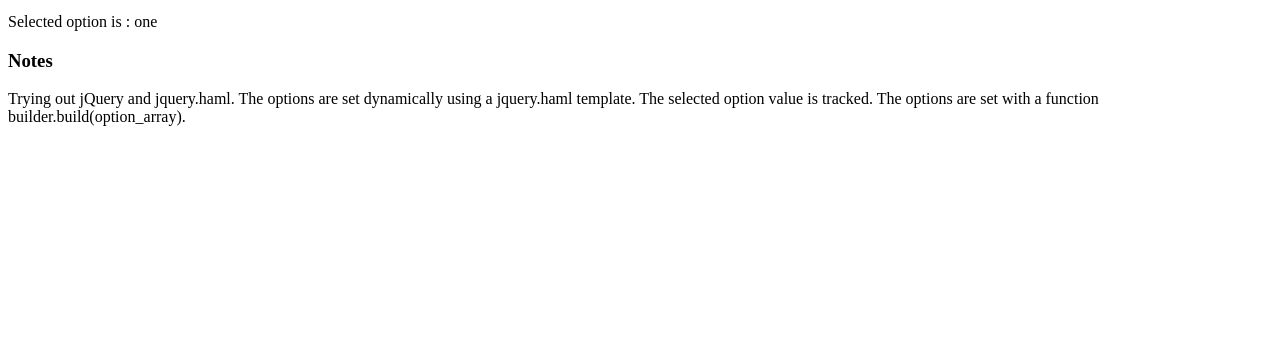
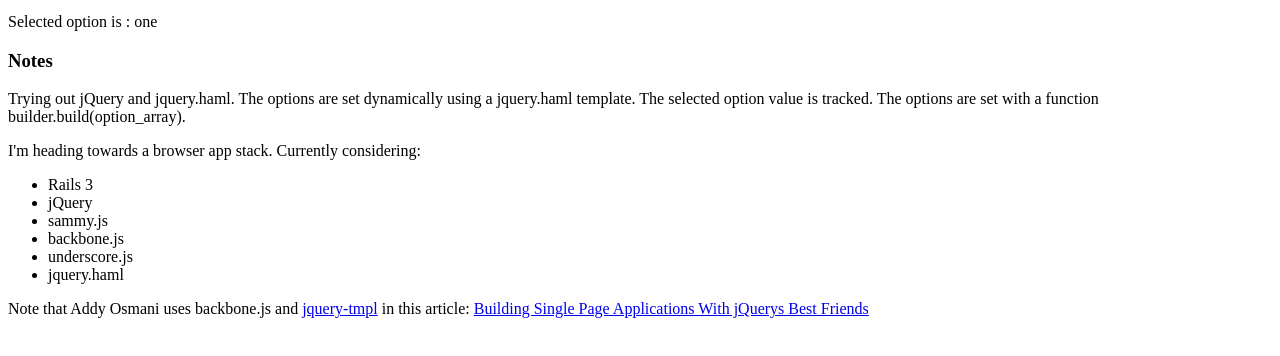
Before and after one commit to CootCraig/JavaScript_Examples, a plain HTML site: page jquery_haml_01/index.html in a window 1280 px wide. Shown: the part 102-458 px from the top of the page. Drawn offline with Linux system fonts and the light colour scheme.

Commit message:
Added some more commentary to jquery_haml_01

```diff
--- a/jquery_haml_01/index.html
+++ b/jquery_haml_01/index.html
@@ -19,6 +19,21 @@
       The selected option value is tracked.
       The options are set with a function builder.build(option_array).
     </p>
+    <p>I'm heading towards a browser app stack.  Currently considering:</p>
+    <ul>
+      <li>Rails 3</li>
+      <li>jQuery</li>
+      <li>sammy.js</li>
+      <li>backbone.js</li>
+      <li>underscore.js</li>
+      <li>jquery.haml</li>
+    </ul>
+    <p>Note that Addy Osmani uses backbone.js and
+      <a href="https://github.com/jquery/jquery-tmpl">jquery-tmpl</a>
+      in this article:
+      <a href="http://addyosmani.com/blog/building-spas-jquerys-best-friends/">Building
+        Single Page Applications With jQuerys Best Friends</a>
+    </p>
     <div id="log"></div>
     <script type="text/javascript" src="program.js"></script>
   </body>
```
